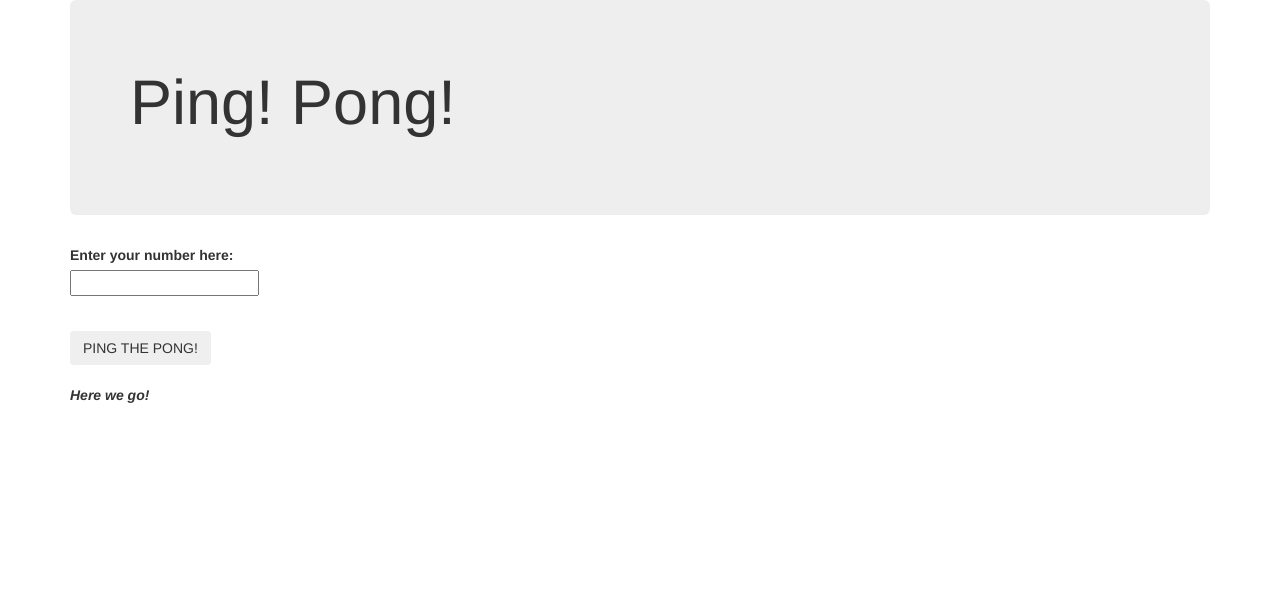
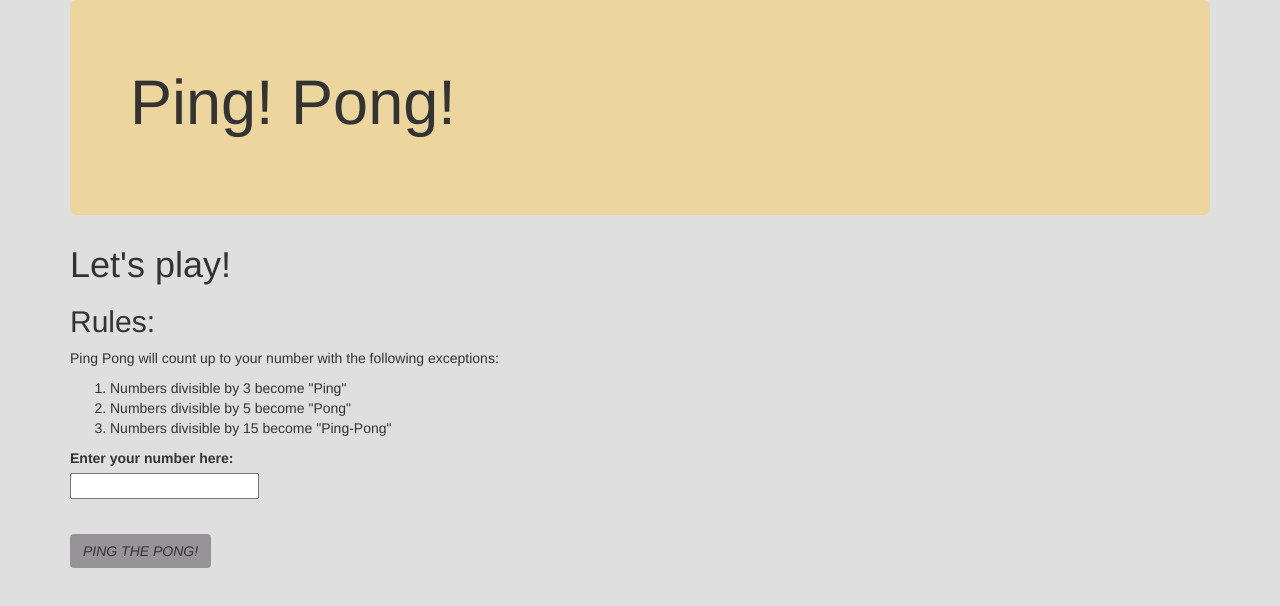
Before and after one commit to frankieGP/ping-pong-week3, a plain HTML site: page index.html in a window 1280 px wide. Drawn offline with Linux system fonts and the light colour scheme.

Commit message:
add custom css and additional optional tasks from the project

```diff
--- a/css/styles.css
+++ b/css/styles.css
@@ -0,0 +1,14 @@
+.jumbotron {
+    background-color: rgb(237, 213, 158);
+align-content: center;
+    background-size: cover;
+
+}
+body {
+  background-color: rgb(223, 223, 223);
+}
+button {
+    background-color: rgb(151, 148, 152);
+
+
+}
--- a/index.html
+++ b/index.html
@@ -6,7 +6,7 @@
     <link href="css/styles.css" rel="stylesheet" type="text/css">
     <script src="js/jquery-3.1.1.js"></script>
     <script src="js/scripts.js"></script>
-
+<link href="css/styles.css" rel="stylesheet" type="text/css">
     <title>Ping-Pong</title>
 
   </head>
@@ -15,18 +15,27 @@
       <div class="jumbotron">
         <h1>Ping! Pong!</h1><br>
       </div>
+      <h1>Let's play!</h1>
+      <h2>Rules:</h2>
+      <p>Ping Pong will count up to your number with the following exceptions:</p>
+      <ol>
+        <li>Numbers divisible by 3 become "Ping"</li>
+        <li>Numbers divisible by 5 become "Pong"</li>
+        <li>Numbers divisible by 15 become "Ping-Pong"</li>
+      </ol>
+      <form id="ppForm">
 
-      <form id="ppForm">
         <div class="form-group">
           <label for="instruction">Enter your number here:</label><br>
           <input id="enterNumber" type="text">
         </div><br>
-      <button type="submit" class="btn">PING THE PONG!</button>
+      <button type="submit" class="btn" id = button><em>PING THE PONG!<em></button>
       </form><br>
       <div id="result">
-        <label><em>Here we go!</em></label>
+
         <ul id="resultDisplay"></ul>
       </div>
+
     </div>
   </body>
 </html>
```
Also changed, not shown: img/pingpong.png (added).
